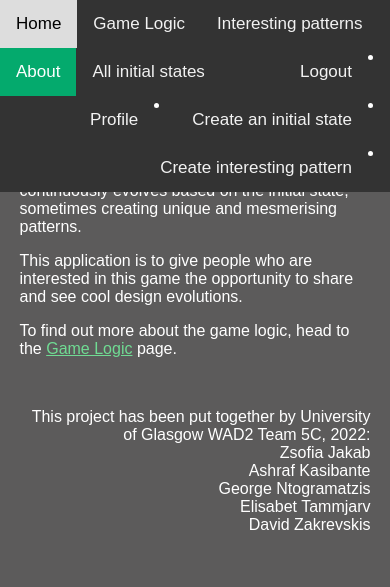
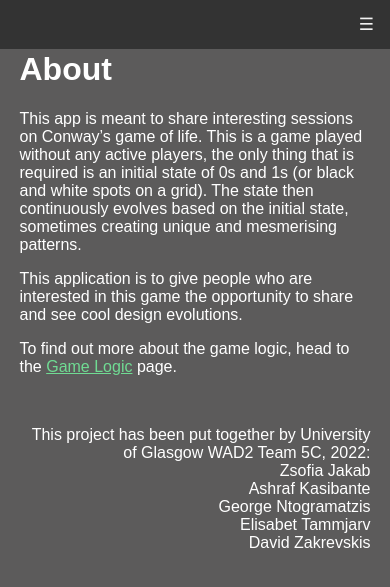
Before and after one commit to GitDavids/WAD2-Game-of-Life-Group-Project, a Django app: page /game_of_life/about/ in a window 390 px wide. Shown: the top 587 px of the page. Run offline with Django 3.2, Linux system fonts and the light colour scheme; the visitor is signed in with stand-in values (Sample User, id 1).

Commit message:
topnav but dropdown doesnt work

```diff
--- a/game_of_life_project/static/css/base.css
+++ b/game_of_life_project/static/css/base.css
@@ -32,6 +32,7 @@ a {color: white;}
   background-color: #04AA6D;
 }
 
+/* Topnav */
 .topnav {
   overflow: hidden;
   background-color: #333;
@@ -42,21 +43,61 @@ a {color: white;}
 }
 .topnav a {
   float: left;
+  display: block;
   color: #f2f2f2;
   text-align: center;
   padding: 14px 16px;
   text-decoration: none;
   font-size: 17px;
 }
-.topnav a:hover {
-  background-color: #ddd;
-  color: black;
-}
-.topnav a.active {
+
+.active {
   background-color: #04AA6D;
   color: white;
 }
 
+.topnav .icon {
+  display: none;
+}
+
+.topnav a:hover {
+  background-color: #555;
+  color: white;
+}
+.topnav .topnav_right{
+  float:right;
+}
+
+@media screen and (max-width: 995px) {
+  .topnav a{
+    display: none;
+  }
+  .topnav a.icon {
+    float: right;
+    display: block;
+  }
+}
+
+@media screen and (max-width: 995px) {
+  .topnav.responsive {position: relative;}
+  .topnav.responsive a.icon {
+    position: absolute;
+    right: 0;
+    top: 0;
+  }
+  .topnav.responsive a {
+    float: none;
+    display: block;
+    text-align: left;
+  }
+  .topnav.responsive .dropdown {float: none;}
+  .topnav.responsive .dropdown-content {position: relative;}
+  .topnav.responsive .dropdown .dropbtn {
+    display: block;
+    width: 100%;
+    text-align: left;
+  }
+}
 /* states */
 .state_grid{
   display: grid;
--- /dev/null
+++ b/game_of_life_project/static/js/topnav.js
@@ -0,0 +1,8 @@
+function myFunction() {
+    var x = document.getElementById("myTopnav");
+    if (x.className === "topnav") {
+      x.className += " responsive";
+    } else {
+      x.className = "topnav";
+    }
+  }
--- a/game_of_life_project/templates/game_of_life/base.html
+++ b/game_of_life_project/templates/game_of_life/base.html
@@ -20,20 +20,22 @@
             <a id="interesting_patterns" href="{% url 'game_of_life:interesting_patterns' %}">Interesting patterns</a>
             <a id="about" href="{% url 'game_of_life:about' %}">About</a>
             <a id="all_initial_states" href="{% url 'game_of_life:all_initial_states' %}">All initial states</a>
-
             {% if request.user.is_authenticated %}
-              <li style="float:right"><a id="logout" href="{% url 'game_of_life:logout' %}">Logout</a></li>
-              <li style="float:right"><a id="create_initial_state" href="{% url 'game_of_life:create_initial_state' request.user.username %}">Create an initial state</a></li>
-              <li style="float:right"><a id="profile" href="{% url 'game_of_life:profile' request.user.username %}">Profile</a></li>
+            <div class="topnav_right">
+              <a id="logout" href="{% url 'game_of_life:logout' %}">Logout</a>
+              <a id="create_initial_state" href="{% url 'game_of_life:create_initial_state' request.user.username %}">Create an initial state</a>
+              <a id="profile" href="{% url 'game_of_life:profile' request.user.username %}">My profile</a>
             {% else %}
-              <li style="float:right"><a id="register" href="{% url 'game_of_life:register' %}">Sign Up</a></li>
-              <li style="float:right"><a id="login" href="{% url 'game_of_life:login' %}">Login</a></li>
+              <a id="register" href="{% url 'game_of_life:register' %}">Sign Up</a>
+              <a id="login" href="{% url 'game_of_life:login' %}">Login</a>
             {% endif %}
             {% if request.user.is_superuser %}
-              <li style="float:right"><a id="create_add_pattern" href="{% url 'game_of_life:create_add_pattern' %}">Create interesting pattern</a></li>
+              <a id="create_add_pattern" href="{% url 'game_of_life:create_add_pattern' %}">Create interesting pattern</a>
             {% endif %}
-
+            </div>
+            <a href="javascript:void(0);" class="icon" onclick="myFunction()">&#9776;</a>
         </div>
+        <script src="{% static 'js/topnav.js' %}"></script><br />
         <div>
             {% block body_block %}
             {% endblock %}
--- a/game_of_life_project/templates/game_of_life/profile.html
+++ b/game_of_life_project/templates/game_of_life/profile.html
@@ -79,7 +79,7 @@
             <form method="POST" enctype="multipart/form-data" action="{% url 'game_of_life:change_pfp' username=request.user.username %}">
                 {% csrf_token %}
                 {{ profile_form.picture }} <br/>
-                <input type="submit" >
+                <input type="submit" class="button">
             </form>
             {% endif %}
         </div>
```
